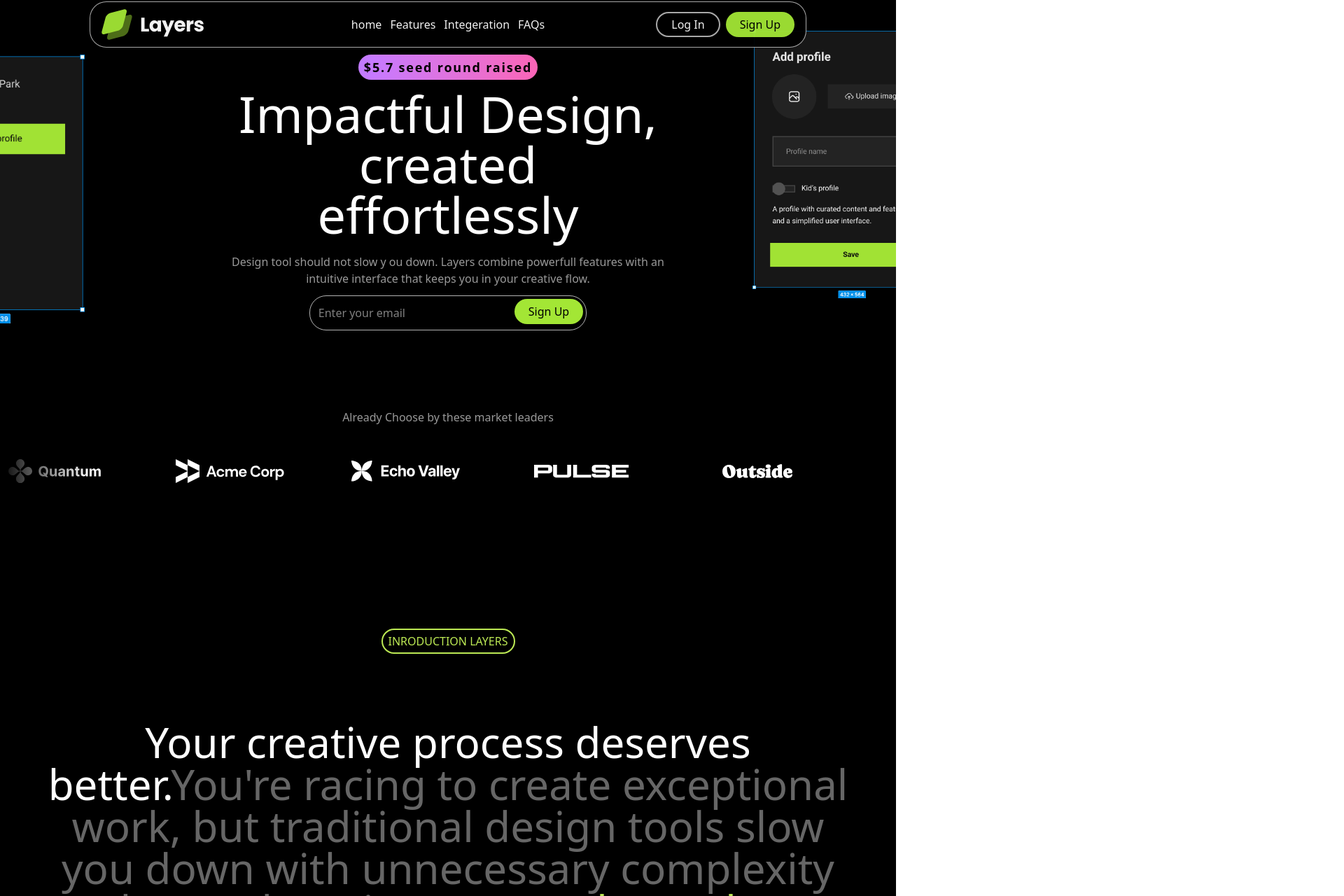
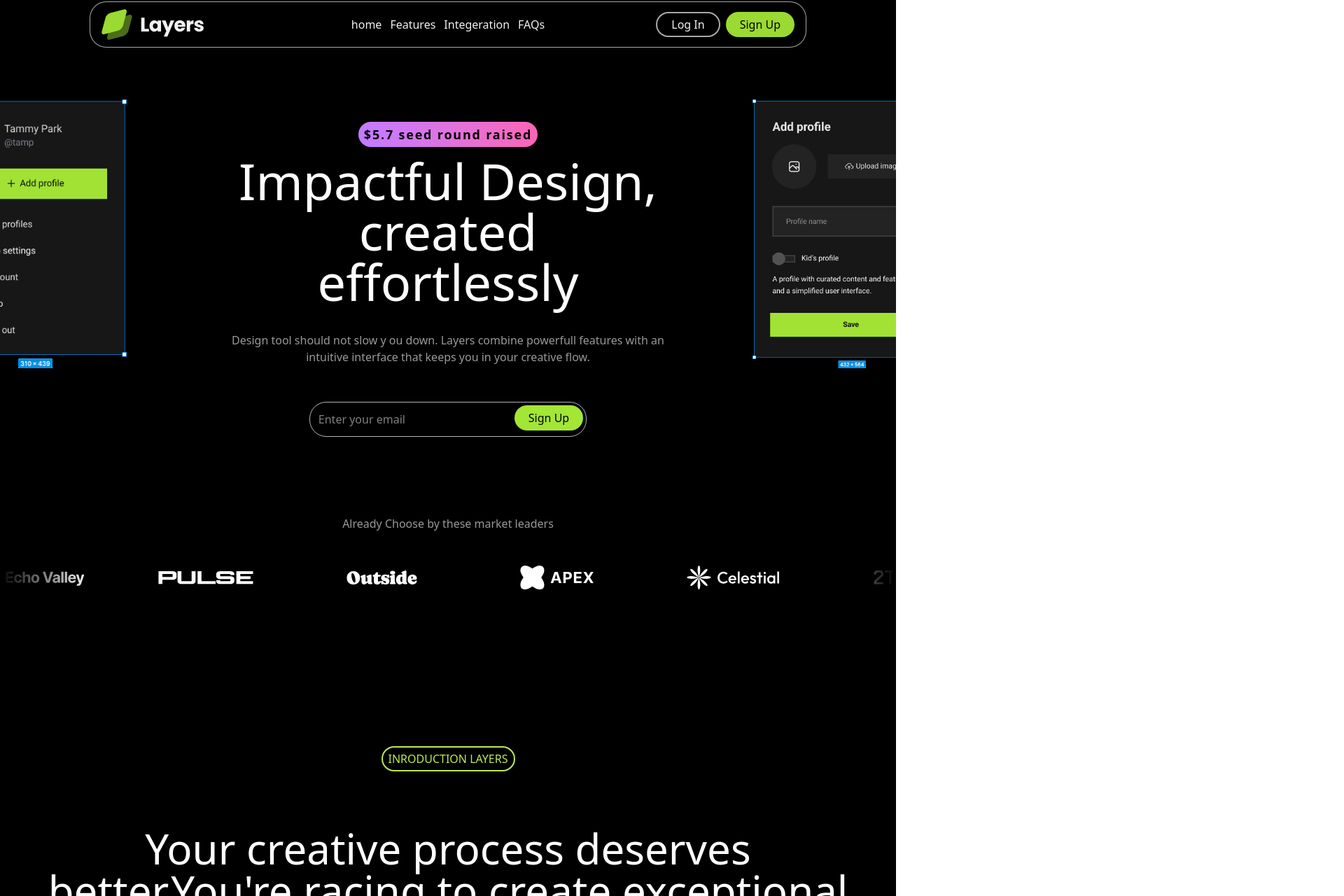
Before and after one commit to Piyush631/Layers, a React (Vite) app in the folder layers-frontend/: page / in a window 1280 px wide. Shown: the part 18-1298 px from the top of the page at 70% size, 1920 px wide, since content can reach past the window. Built offline with nearby package versions, Linux system fonts and the light colour scheme.

Commit message:
add animations

```diff
--- a/layers-frontend/src/components/Card.tsx
+++ b/layers-frontend/src/components/Card.tsx
@@ -1,13 +1,16 @@
+import { twMerge } from "tailwind-merge"
+
 interface cardel{
     title:string,
     description:string,
     children?:React.ReactNode
+    className?:string
 }
 
-export function Cards({title,description,children}:cardel){
+export function Cards({title,description,children,className}:cardel){
 
     return (
-        <div className="bg-neutral-900 border w-[330px] rounded-3xl border-white/10 p-6">
+        <div className={twMerge("bg-neutral-900 border w-[330px] rounded-3xl border-white/10 p-6",className)}>
         <div className="flex  items-center justify-center">
         {children}
         </div>
--- a/layers-frontend/src/components/Hero.tsx
+++ b/layers-frontend/src/components/Hero.tsx
@@ -1,17 +1,61 @@
+import { useAnimate,motion } from "motion/react"
 import leftiamge from "../assets/design-example-1.png"
 import rightimage from "../assets/design-example-2.png"
+import { useEffect } from "react";
+import coursorImg from "../assets/cursor-you.svg"
 export function Hero(){
+    const[leftImageScope,leftImageAnimate]=useAnimate();
+    const[rightImageScope,rightImageAnimate]=useAnimate();
+    useEffect(()=>{
+        leftImageAnimate([
+            [leftImageScope.current,{opacity:1},{duration:0.5}],
+            [leftImageScope.current,{y:0,x:0},{duration:0.5}],
 
+        ])
+        rightImageAnimate([
+            [rightImageScope.current,{opacity:1},{duration:0.5,delay:1}],
+            [rightImageScope.current,{y:0,x:0},{duration:0.5}]
+        ])
+    },[])
     return(
-        <section className="  overflow-x-clip relative w-full pt-24  flex justify-center">
+        <section
+        style={{cursor:`url(${coursorImg}),auto` }}
 
-        <div className="absolute -left-35 hidden  lg:block h-96">
-        <img  className="h-full object-cover" src={leftiamge}/>
-        </div>
-        <div className="absolute  top-15 -right-20 hidden lg:block h-96">
-                <img src={rightimage} className="h-full object-cover" />
-            </div>
-       <div className="w-1/2 bg-black flex flex-col gap-3 items-center text-white ">
+        className="  overflow-x-clip relative w-full pt-24  flex justify-center">
+
+        <motion.div
+        ref={leftImageScope}
+        initial={{opacity:0,y:100,x:-100}}
+        drag
+        whileDrag={{
+            scale:0.9
+        }}
+        dragConstraints={{
+            left:30,
+            top:-200,
+            right:1200,
+            bottom:350
+        }}
+        className="absolute  top-40  -left-20 hidden  lg:block h-96">
+        <img  className="h-full object-cover" draggable="false"  src={leftiamge}/>
+        </motion.div>
+        <motion.div
+            ref={rightImageScope}
+            initial={{opacity:0,y:100,x:100}}
+            drag
+            whileDrag={{
+                scale:0.9
+            }}
+            dragConstraints={{
+               left:-1100,
+               top:-200,
+               right:30,
+               bottom:350
+            }}
+        className="absolute  top-40 -right-20 hidden lg:block h-96">
+                <img src={rightimage} className="h-full object-cover"  draggable="false"  />
+            </motion.div>
+       <div className="w-1/2 mt-24 bg-black flex flex-col gap-3 items-center text-white ">
 
         <div className=" text-black font-semibold   text-sm md:text-lg md:tracking-widest bg-gradient-to-r from-purple-400 to-pink-400  py-1 px-2 rounded-3xl">
         $5.7 seed round raised
@@ -19,10 +63,10 @@ export function Hero(){
         <div className="lg:text-7xl text-5xl md:text-6xl text-center  ">
         Impactful Design, created effortlessly
         </div>
-        <div className="text-center  text-white/60   pt-2">
+        <div className="text-center mt-4 text-white/60   pt-2">
         Design tool should not slow y ou down. Layers combine powerfull features with an intuitive interface that keeps you in your creative flow.
         </div>
-        <div className="flex border-1 rounded-3xl p-1 border-white/70  ">
+        <div className="flex border-1 mt-10  rounded-3xl p-1 border-white/70  ">
 <input type="text" className="flex-1  lg:w-72 md:w-64 w-56  rounded-3xl p-2" placeholder="Enter your email"></input>
 <button className="bg-[#A3E635] text-black  rounded-3xl h-9 px-5">Sign Up</button>
 
--- a/layers-frontend/src/components/Integerations.tsx
+++ b/layers-frontend/src/components/Integerations.tsx
@@ -22,7 +22,7 @@ export default function  Integerations(){
             <div className="flex flex-col justify-center lg:items-start items-center " >
             <div className="border-[#BCE954]  w-52 uppercase px-2 py-1 rounded-3xl text-white border-2 ">
 
-             <div className="text-[#BCE954] ">inroduction layers</div>
+             <div className="text-[#BCE954] text-center ">inroduction layers</div>
          </div>
             <div className="text-white lg:text-start text-center text-5xl lg:text-7xl   mt-8">
             Plays with well <span className="text-[#BCE954]">others</span>
@@ -34,7 +34,7 @@ export default function  Integerations(){
             <div>
                 <div className="  flex justify-center  gap-3 lg:h-[700px] h-[400px]  overflow-hidden" style={{ maskImage: "linear-gradient(to bottom, transparent, black 10%, black 90%, transparent)" }}>
                   <Integerationcols integerations={integrations} />
-                  <Integerationcols integerations={integrations.slice().reverse()}  className="hidden md:block"/>
+                  <Integerationcols reverse={true} integerations={integrations.slice().reverse()}  className="hidden  md:flex"/>
                 </div>
             </div>
         </div>
--- a/layers-frontend/src/components/Intoduction.tsx
+++ b/layers-frontend/src/components/Intoduction.tsx
@@ -1,18 +1,47 @@
+import { useScroll, useTransform } from "motion/react";
+import { useEffect, useRef, useState } from "react";
+import { twMerge } from "tailwind-merge";
+
 const text = `You're racing to create exceptional work, but traditional design tools slow you down with unnecessary complexity and steep learning curves.`;
+const words=text.split(' ')
+export default function Introduction() {
+    const scrollTarget=useRef<HTMLDivElement>(null);
 
-export default function Introduction() {
-    return <div className="py-24">
+    const {scrollYProgress} =useScroll({
+        target:scrollTarget,
+        offset:["start end" ,"end end"]
+    })
+    const [currentWord,setCurrentWord]=useState(0);
+    const wordIndex=useTransform(scrollYProgress,[0,1],[0,words.length])
+    useEffect(()=>{
+wordIndex.on('change',(latest)=>setCurrentWord(latest))
+    },[wordIndex])
+    return <section className="py-20 flex justify-center " >
+        <div className=" ">
+
+        <div className="sticky top-20 md:top-28 lg:top-44">
+
+
         <div className="flex justify-center">
-            <div className="border-[#BCE954] uppercase px-2 py-1 rounded-3xl text-white border-2 ">
+            <div className="border-[#BCE954] mt-8 uppercase px-2 py-1 rounded-3xl text-white border-2 ">
 
                 <span className="text-[#BCE954]">inroduction layers</span>
             </div>
         </div>
-        <div className="pt-24 text-4xl md:text-5xl lg:text-6xl text-center px-11">
+        <div className="pt-20 text-4xl md:text-5xl lg:text-6xl text-center px-11">
             <span className="text-white">Your creative process deserves better.</span>
-            <span className="text-white/40">{text}</span>
+            <span className="text-white/40">{words.map((word,wordIndex)=>
+            <span key={wordIndex} className={twMerge("transition duration-500 ease-in-out",wordIndex < currentWord && "text-white")}>{word}{" "}</span>
+            )}</span>
             <span className="text-[#BCE954]">Thats why we built Layers.</span>
         </div>
 
-        </div>;
+        </div>
+
+        </div>
+        <div  ref={scrollTarget} className="h-[240vh]  ">
+
+</div>
+        </section >
+
 }
--- a/layers-frontend/src/components/LogoTicker.tsx
+++ b/layers-frontend/src/components/LogoTicker.tsx
@@ -6,7 +6,8 @@ import outsideLogo from "../assets/outside.svg";
 import apexLogo from "../assets/apex.svg";
 import celestialLogo from "../assets/celestial.svg";
 import twiceLogo from "../assets/twice.svg";
-
+import {motion} from "motion/react"
+import { Fragment } from "react";
 const logos = [
     { name: "Quantum", image: quantumLogo },
     { name: "Acme Corp", image: acmeLogo },
@@ -23,14 +24,37 @@ export function LogoTicker(){
 <div className="text-white/60 text-center">
 Already Choose by these market leaders
 </div>
-<div className="overflow-hidden mt-12" style={{ maskImage: "linear-gradient(to right, transparent, black 10%, black 90%, transparent)" }}>
+<div className=" flex overflow-hidden mt-12" style={{ maskImage: "linear-gradient(to right, transparent, black 10%, black 90%, transparent)" }}>
 
 
-    <div className=" flex gap-24 pr-24 ">
-    {logos.map(logo=>
-                <img src={logo.image} key={logo.name}/>
-            )}
-    </div>
+    <motion.div
+    animate={{
+        x:"-50%"
+    }}
+    transition={{
+        duration:25,
+
+        ease:"linear",
+        repeat:Infinity
+    }}
+
+    className=" flex  flex-none gap-24 pr-24 ">
+
+    {
+        Array.from({length:2}).map((_,i)=>(
+            <Fragment key={i}>
+                {
+logos.map((logo)=> (
+    <img src={logo.image} key={logo.name}/>
+)
+
+            )
+                }
+
+            </Fragment>
+        ))
+}
+    </motion.div>
 
 </div>
         </div>
```
Also changed, not shown: layers-frontend/src/components/Faq.tsx (+39 -10 lines), layers-frontend/src/components/Features.tsx (+35 -19 lines), layers-frontend/src/components/IntegerationCol.tsx (+28 -6 lines), layers-frontend/src/components/TryIt.tsx (+37 -5 lines), 1 other file (tests, documents, lock files or other folders).
